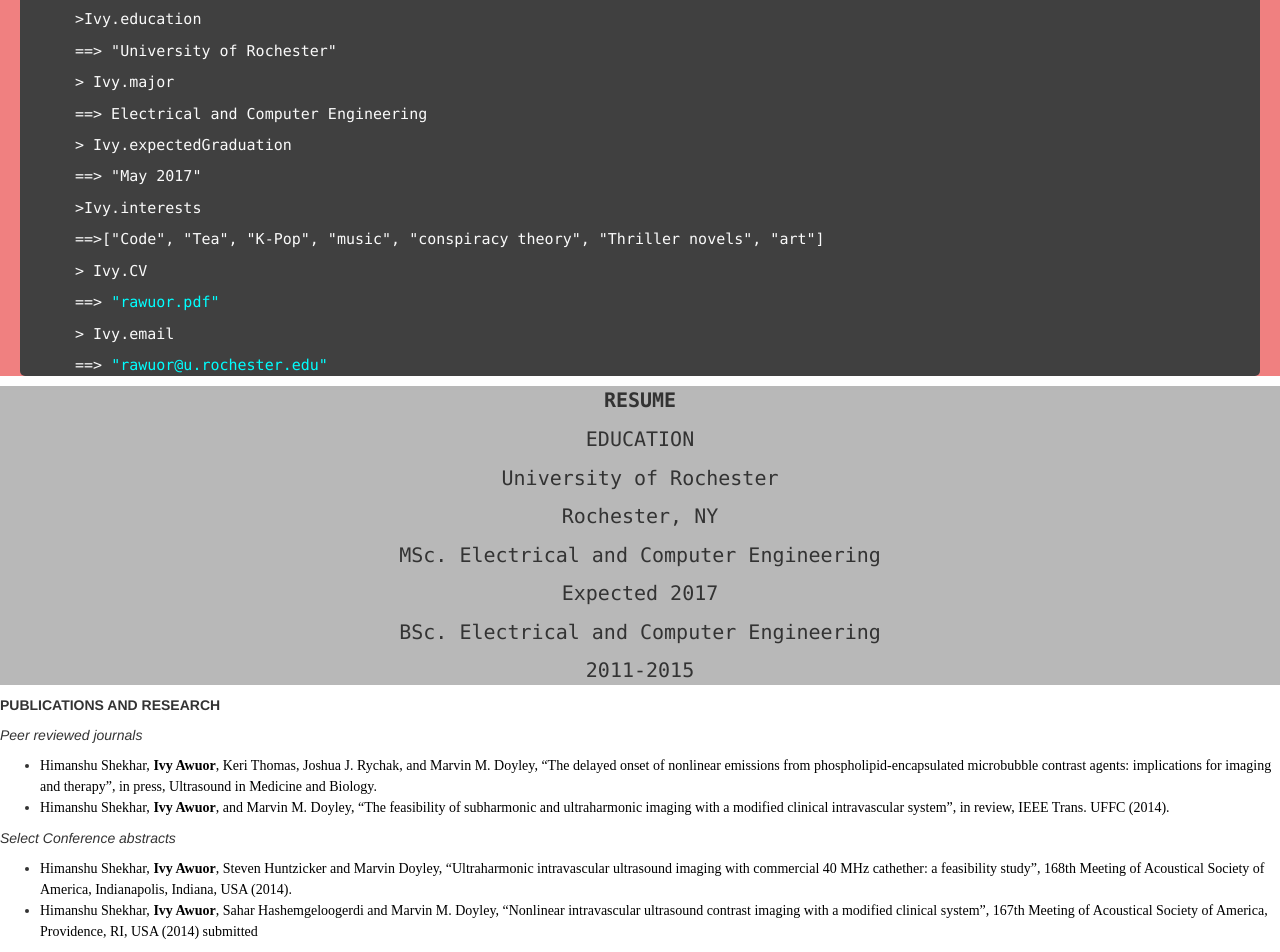
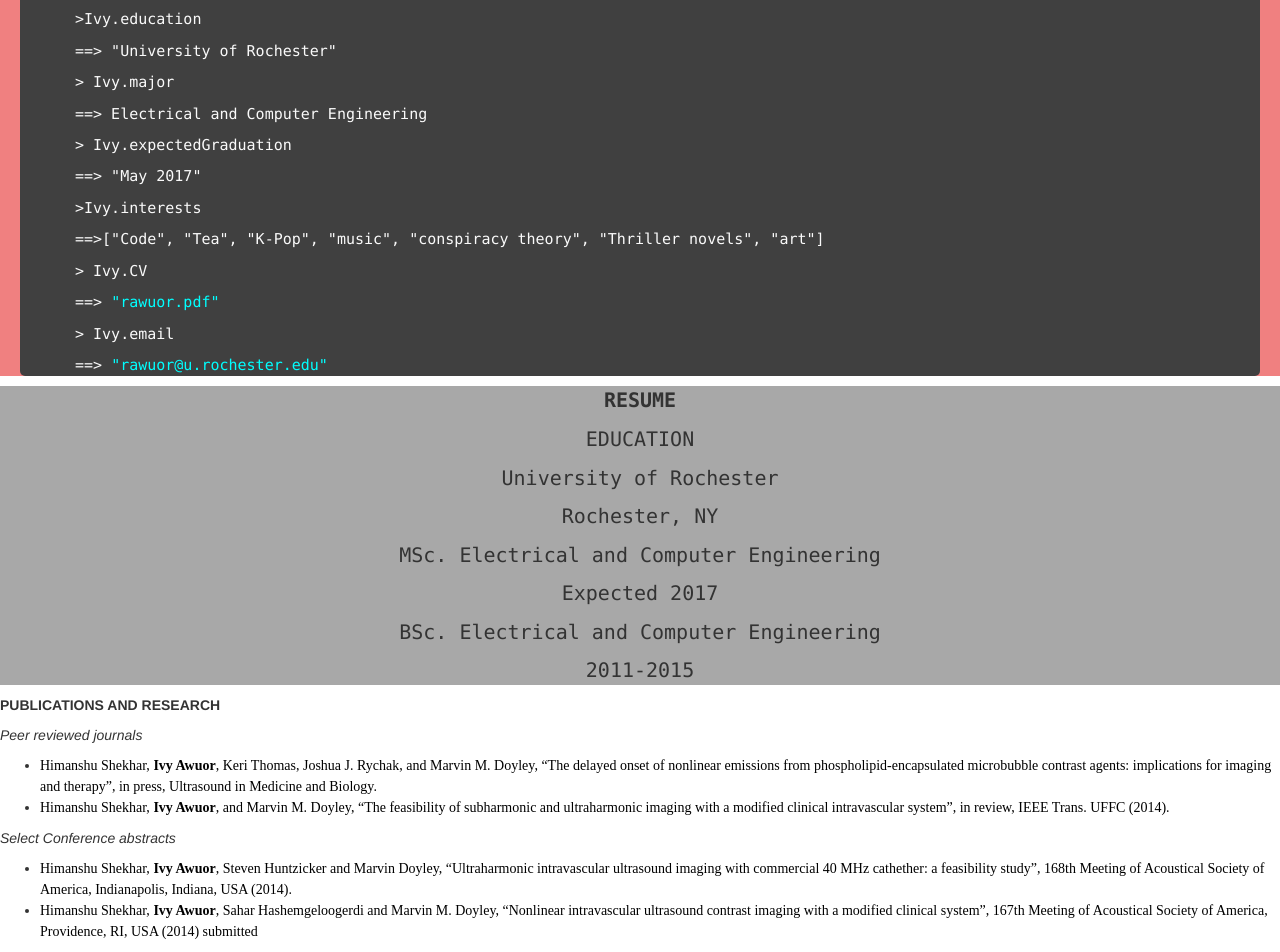
Before and after one commit to rawuor/rawuor.github.io, a Jekyll site: the page index.html, which Jekyll copies as it is, in a window 1280 px wide. Shown: the part 722-1674 px from the top of the page. Built offline with Jekyll 4.4.1, drawn with Linux system fonts in a browser that asks for light colours; nearby versions of some CDN libraries.

Commit message:
Update default.css

```diff
--- a/css/default.css
+++ b/css/default.css
@@ -84,7 +84,7 @@
 }
 
 #resume_content{
-  background-color:#b8b8b8;
+  background-color:#a8a8a8;
   width:100%;
 }
 
```
